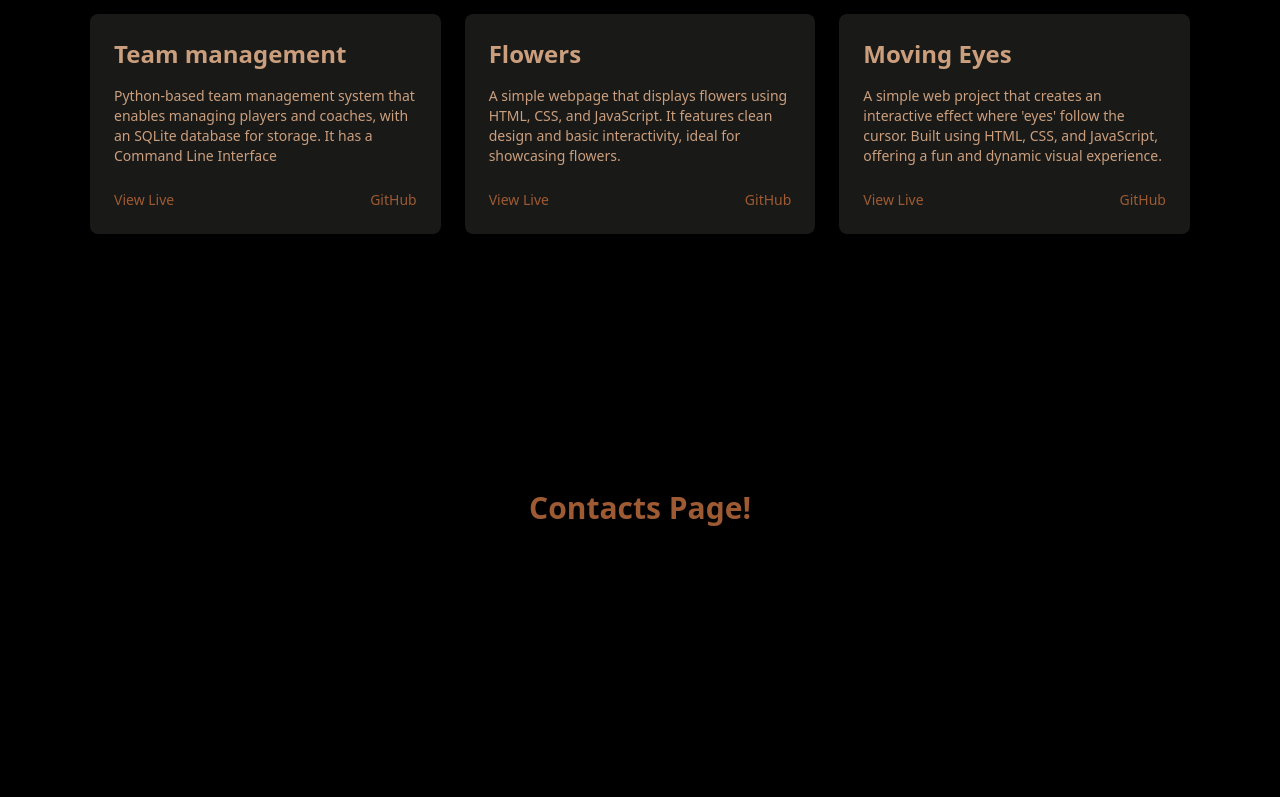
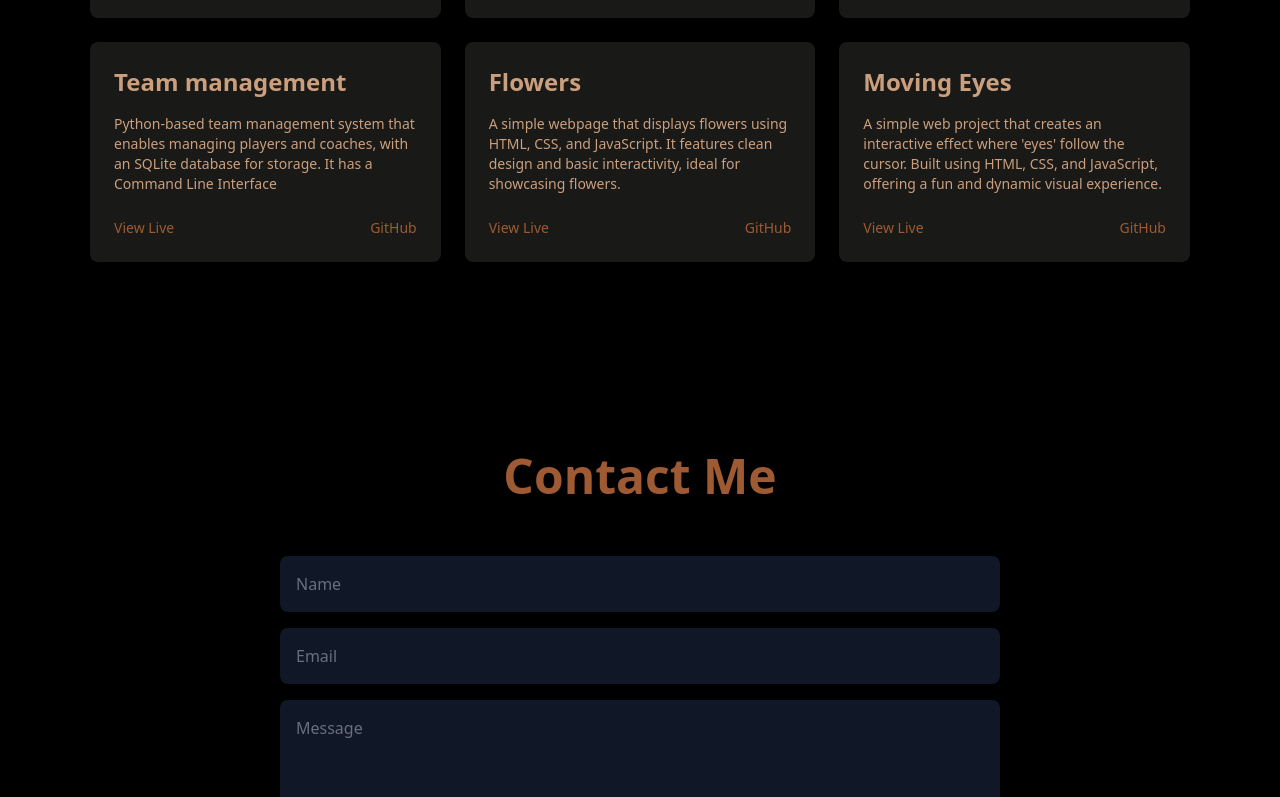
Before and after one commit to NAMADAJR/myPortfolio, a React (Vite) app: page / in a window 1280 px wide. Shown: the part 2000-2797 px from the top of the page. Built offline with nearby package versions, Linux system fonts and the light colour scheme.

Commit message:
Update dependencies and styles in layout components

```diff
--- a/package.json
+++ b/package.json
@@ -10,9 +10,11 @@
     "preview": "vite preview"
   },
   "dependencies": {
+    "@emailjs/browser": "^4.4.1",
     "framer-motion": "^11.14.4",
     "react": "^18.3.1",
     "react-dom": "^18.3.1",
+    "react-hook-form": "^7.54.2",
     "react-router-dom": "^7.0.1",
     "react-router-hash-link": "^2.4.3",
     "react-slick": "^0.30.2",
--- /dev/null
+++ b/src/components/ContactDetails.jsx
@@ -0,0 +1,40 @@
+import React from "react";
+
+const ContactDetails = () => {
+  return (
+    <div className="text-center">
+      <p className="text-gray-400 text-2xl ">or reach out to me directly:</p>
+
+
+      <div className="mt-4 flex justify-center gap-6 ">
+        {/* Social Media Icons */}
+        <a
+          href="https://www.linkedin.com/in/namada-junior-75139a2b3?lipi=urn%3Ali%3Apage%3Ad_flagship3_profile_view_base_contact_details%3BJ8wZIvq6SI2RSaiWrXE9Ug%3D%3D"
+          target="_blank"
+          rel="noopener noreferrer"
+          className="text-gray-400 text-rust-brown hover:text-sand-tan"
+        >
+          LinkedIn
+        </a>
+        <a
+          href="https://github.com/NAMADAJR"
+          target="_blank"
+          rel="noopener noreferrer"
+          className="text-gray-400 text-rust-brown hover:text-sand-tan"
+        >
+          GitHub
+        </a>
+        <a
+          href="https://dev.to/namjr"
+          target="_blank"
+          rel="noopener noreferrer"
+          className="text-gray-400 text-rust-brown hover:text-sand-tan"
+        >
+          DEV
+        </a>
+      </div>
+    </div>
+  );
+};
+
+export default ContactDetails;
--- /dev/null
+++ b/src/components/ContactForm.jsx
@@ -0,0 +1,60 @@
+import React from "react";
+import { useForm } from "react-hook-form";
+import emailjs from "@emailjs/browser";
+
+const ContactForm = () => {
+  const { register, handleSubmit, formState: { errors }, reset } = useForm();
+
+  const onSubmit = (data) => {
+    emailjs
+      .send(
+        "service_fige5tf",
+        "template_l94v505",
+        data,
+        "NbAa7ck6tcjsr5yj0"
+      )
+      .then(() => {
+        alert("Message sent successfully!");
+        reset();  // This will reset the form fields
+      })
+      .catch(() => {
+        alert("Failed to send the message.");
+      });
+  };
+
+  return (
+    <form onSubmit={handleSubmit(onSubmit)} className="space-y-4">
+      <input
+        type="text"
+        placeholder="Name"
+        {...register("name", { required: "Name is required" })}
+        className="w-full p-4 bg-gray-900 rounded-lg text-white placeholder-gray-500 focus:outline-none focus:ring-2 focus:ring-rust-brown"
+      />
+      {errors.name && <p className="text-red-500">{errors.name.message}</p>}
+
+      <input
+        type="email"
+        placeholder="Email"
+        {...register("email", { required: "Email is required" })}
+        className="w-full p-4 bg-gray-900 rounded-lg text-white placeholder-gray-500 focus:outline-none focus:ring-2 focus:ring-rust-brown"
+      />
+      {errors.email && <p className="text-red-500">{errors.email.message}</p>}
+
+      <textarea
+        placeholder="Message"
+        {...register("message", { required: "Message is required" })}
+        className="w-full p-4 bg-gray-900 rounded-lg text-white placeholder-gray-500 focus:outline-none focus:ring-2 focus:ring-rust-brown h-32 resize-none"
+      ></textarea>
+      {errors.message && <p className="text-red-500">{errors.message.message}</p>}
+
+      <button
+        type="submit"
+        className="w-full bg-rust-brown p-4 rounded-lg text-white font-bold hover:bg-sand-tan transition"
+      >
+        Send Message
+      </button>
+    </form>
+  );
+};
+
+export default ContactForm;
--- a/src/layout/About.jsx
+++ b/src/layout/About.jsx
@@ -4,7 +4,7 @@ import SkillsCarousel from "../components/SkillsCarousel";
 
 const About = () => {
   return (
-    <div className="text-white bg-black h-screen md:p-10 lg:p-[90px]">
+    <div className="text-white bg-black min-h-screen md:p-10 lg:p-[90px]">
       <h1 className="flex justify-center text-3xl md:text-4xl lg:text-5xl font-bold text-rust-brown mb-5">
         About Me
       </h1>
--- a/src/layout/Contact.jsx
+++ b/src/layout/Contact.jsx
@@ -1,11 +1,24 @@
-import React from 'react'
+// Contact.js
+import React from "react";
+import ContactForm from "../components/ContactForm";
+import ContactDetails from "../components/ContactDetails";
 
 const Contact = () => {
   return (
-    <div className="bg-black h-screen md:p-10 lg:p-[90px]">
-            <h1 className="text-3xl font-bold text-center text-rust-brown">Contacts Page!</h1>
-        </div>
-  )
-}
+    <div className="min-h-screen bg-black text-white flex flex-col items-center p-6">
+      {/* Heading */}
+      <h1 className="text-3xl md:text-5xl font-bold text-rust-brown mb-8">
+        Contact Me
+      </h1>
 
-export default Contact
+      {/* Content */}
+      <div className="w-full max-w-3xl space-y-8 p-4 sm:p-6">
+        {/* Add your components */}
+        <ContactForm />
+        <ContactDetails />
+      </div>
+    </div>
+  );
+};
+
+export default Contact;
--- a/src/layout/Home.jsx
+++ b/src/layout/Home.jsx
@@ -5,7 +5,7 @@ import Typewriter from "../components/Typewriter";
 
 const Home = () => {
   return (
-    <div className="flex flex-col lg:flex-row justify-center bg-black h-screen items-center md:p-10 lg:p-[90px]">
+    <div className="flex flex-col lg:flex-row justify-center bg-black min-h-screen items-center md:p-10 lg:p-[90px]">
       {/* Left Section */}
       <div className="flex flex-col justify-center items-center text-center lg:w-1/2">
         <MyName />
--- a/tailwind.config.js
+++ b/tailwind.config.js
@@ -13,7 +13,7 @@ export default {
         "jet-black": "#1A1A19",     // Jet Black
       },
       screens: {
-        sm: "640px",
+        sm: "425px",
         md: "768px",
         lg: "1024px",
         xl: "1280px",
```
Also changed, not shown: 1 other file (tests, documents, lock files or other folders).
